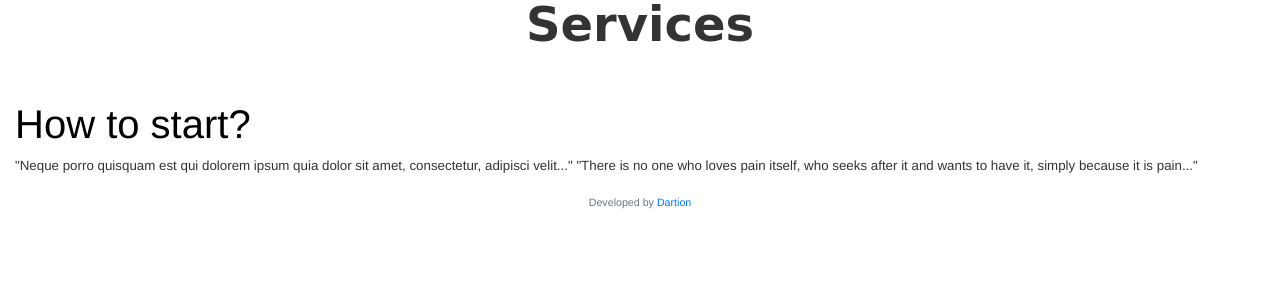
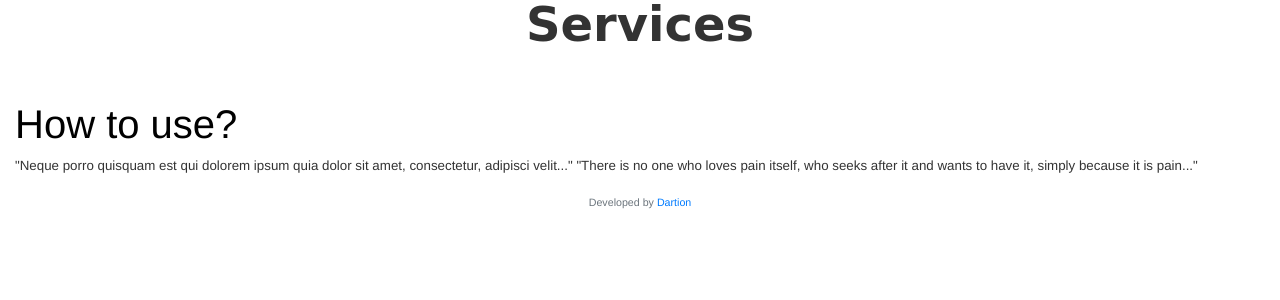
Before and after one commit to dartion/partner, a Django app: page /how_to_start in a window 1280 px wide. Shown: the part 156-456 px from the top of the page. Run offline with Django 3.2, Linux system fonts and the light colour scheme; some libraries are stand-ins or nearby versions.

Commit message:
change how to start to how to user

```diff
--- a/app/templates/menu_content/how_to_start.html
+++ b/app/templates/menu_content/how_to_start.html
@@ -5,7 +5,7 @@
 
 {% endblock styles %}
 {% block topBody %}
-    <h1>How to start?</h1>
+    <h1>How to use?</h1>
     <p>"Neque porro quisquam est qui dolorem ipsum quia dolor sit amet, consectetur, adipisci velit..."
 "There is no one who loves pain itself, who seeks after it and wants to have it, simply because it is pain..."</p>
 
```
